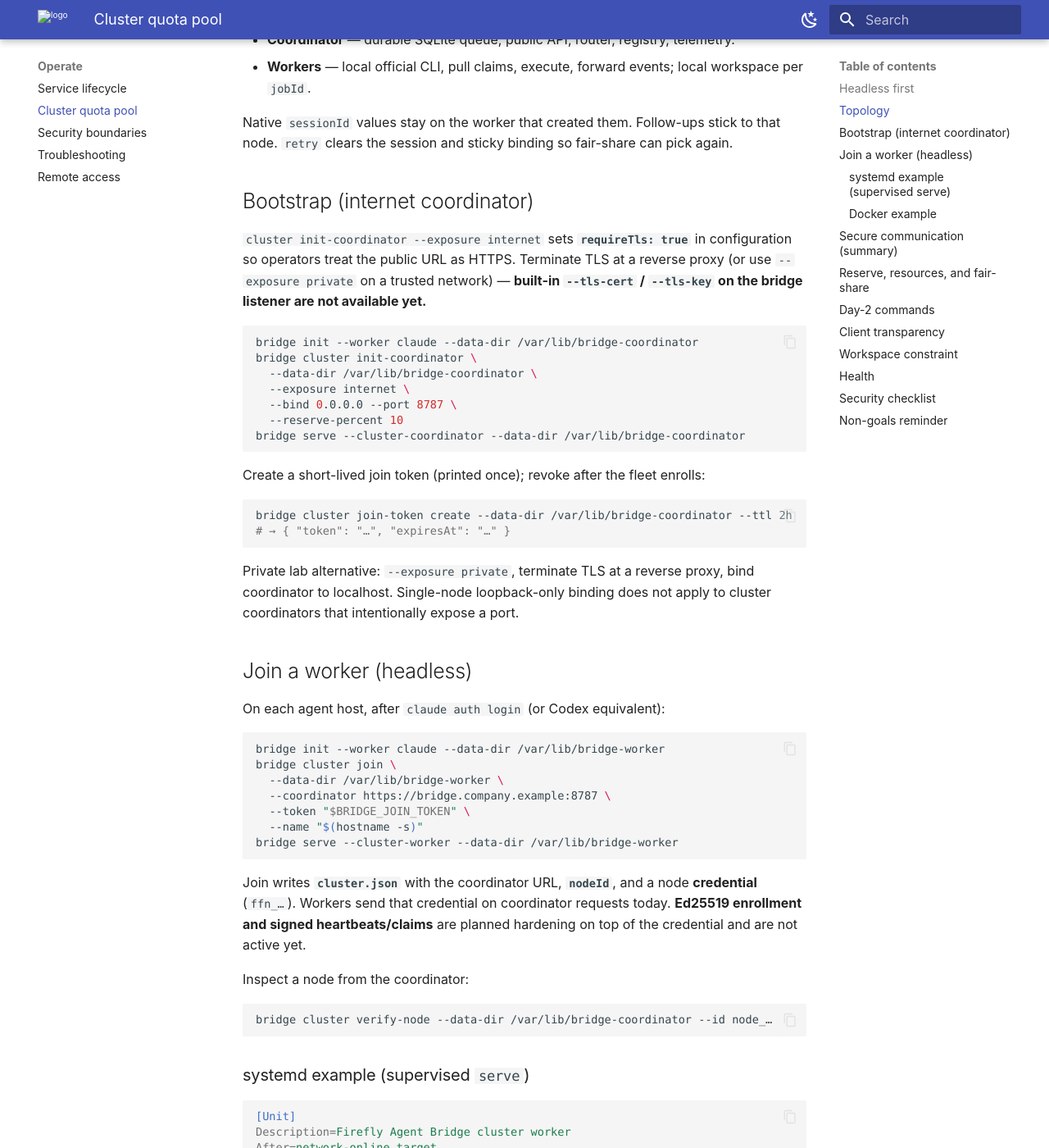
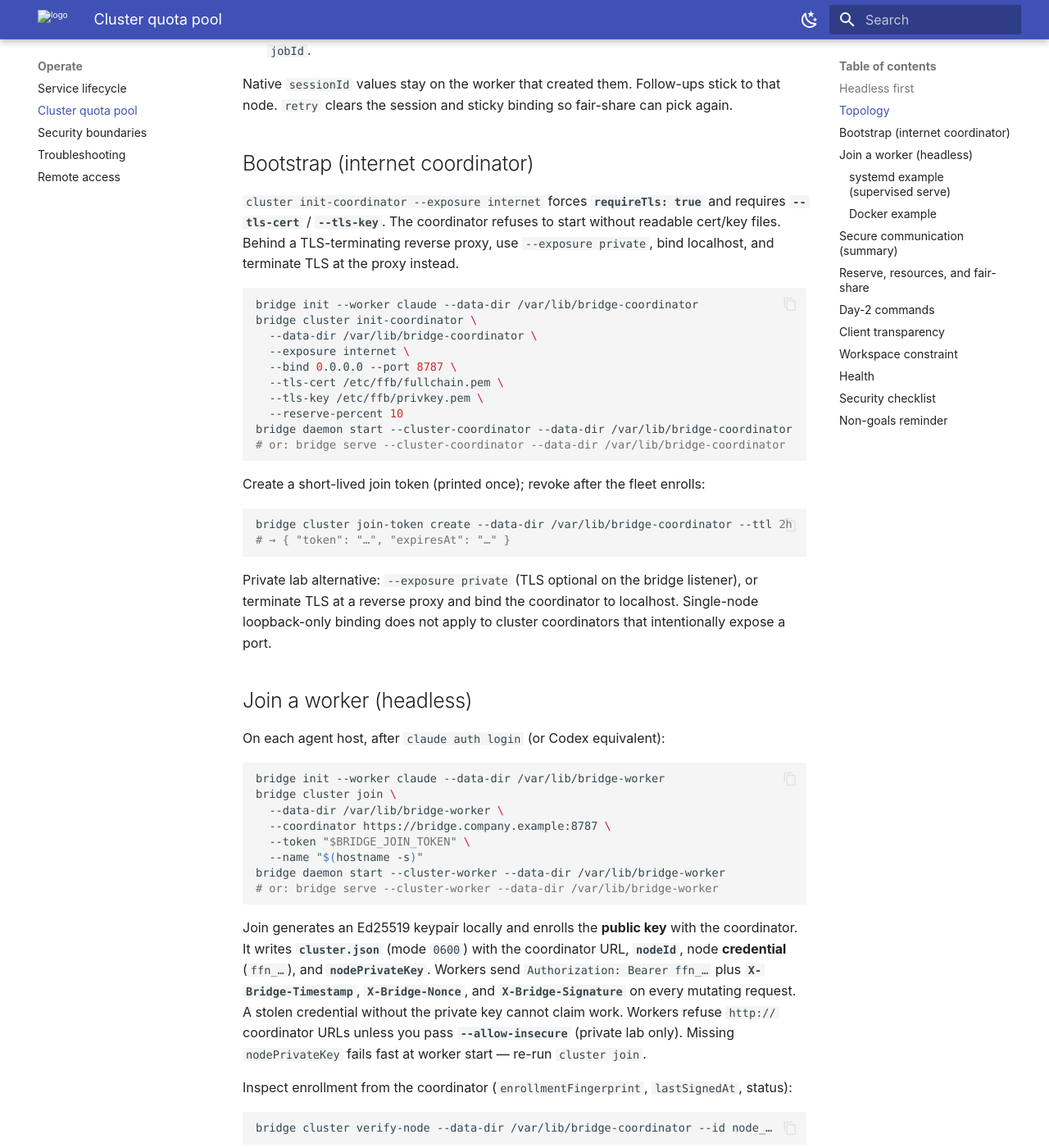
Before and after one commit to fireflyframework/firefly-agent-bridge, an MkDocs documentation site: the page built from docs/cluster.md, in a window 1280 px wide and 1400 px high, scrolled down 1500 px. Shown: the whole window at 82% size. Built offline with MkDocs 1.6.1 and Material for MkDocs 9.7.7, drawn with Linux system fonts in a browser that asks for light colours; some of the changed text lies outside the part shown.

Commit message:
fix(cluster): sync security docs and tighten worker gates
Document shipped daemon/TLS/Ed25519 paths, cover join rate-limit and
CIDR rejection in tests, and fail fast when nodePrivateKey is missing.

````diff
--- a/docs/cluster.md
+++ b/docs/cluster.md
@@ -12,17 +12,17 @@ description: Run a headless company pool of Claude or Codex subscription workers
 
 Cluster mode turns many headless bridge **workers** (each with one Claude Code or Codex login) into one logical bridge behind a **coordinator**. Clients keep using the same HTTP, MCP, and OpenAI-compatible APIs. The coordinator fair-shares new work, keeps a configurable **reserve** of each node’s estimated quota unused (default 10%), and sticks native sessions to the node that created them.
 
-The coordinator is intended to run on an **internet-reachable host** (or private network). Workers call the coordinator over **HTTPS** (usually TLS at a reverse proxy) and stay headless with **`bridge serve --cluster-*`** — no UI required. See [Architecture — Cluster mode](architecture.md#cluster-mode-optional) for how this fits the single-node model; [Service lifecycle](operations.md) covers graceful stop and backups for any data directory.
+The coordinator is intended to run on an **internet-reachable host** (or private network). Workers call the coordinator over **HTTPS** and stay headless — no UI required. See [Architecture — Cluster mode](architecture.md#cluster-mode-optional) for how this fits the single-node model; [Service lifecycle](operations.md) covers graceful stop and backups for any data directory.
 
-!!! note "Supported run path today"
+!!! note "How to run the pool"
 
-    **`bridge serve --cluster-coordinator`** and **`bridge serve --cluster-worker`** are the supported way to run pool processes. **`bridge daemon start|status|stop`**, **listener TLS certificate CLI flags**, and **Ed25519-signed** worker heartbeats/claims are part of the intended internet-hardening model but are **not fully available yet** — workers enroll with a node **credential** today. Use **`serve`** under systemd, Docker, or a process supervisor until daemon support ships.
+    Use **`bridge serve --cluster-coordinator`** / **`--cluster-worker`** under systemd, Docker, or another supervisor, **or** **`bridge daemon start|status|stop`** with pidfile/logfile for bare VMs. Internet coordinators require listener TLS (`--tls-cert` / `--tls-key`). Workers enroll an Ed25519 key at join and sign every mutating coordinator request.
 
 ## Headless first
 
 | You need | Use |
 |----------|-----|
-| Run coordinator / worker | `bridge serve --cluster-coordinator` / `--cluster-worker` (foreground or under a supervisor) |
+| Run coordinator / worker | `bridge serve --cluster-*` or `bridge daemon start --cluster-*` |
 | Join, drain, leave, tokens, status, verify | `bridge cluster …` (JSON on stdout) |
 | Automate / CI | Same CLI + HTTP; set tokens via flags or env |
 | Watch capacity | `cluster status` or `GET /v1/bridge/status` → `cluster` |
@@ -42,7 +42,7 @@ Native `sessionId` values stay on the worker that created them. Follow-ups stick
 
 ## Bootstrap (internet coordinator)
 
-`cluster init-coordinator --exposure internet` sets **`requireTls: true`** in configuration so operators treat the public URL as HTTPS. Terminate TLS at a reverse proxy (or use `--exposure private` on a trusted network) — **built-in `--tls-cert` / `--tls-key` on the bridge listener are not available yet.**
+`cluster init-coordinator --exposure internet` forces **`requireTls: true`** and requires **`--tls-cert`** / **`--tls-key`**. The coordinator refuses to start without readable cert/key files. Behind a TLS-terminating reverse proxy, use `--exposure private`, bind localhost, and terminate TLS at the proxy instead.
 
 ```bash
 bridge init --worker claude --data-dir /var/lib/bridge-coordinator
@@ -50,8 +50,11 @@ bridge cluster init-coordinator \
   --data-dir /var/lib/bridge-coordinator \
   --exposure internet \
   --bind 0.0.0.0 --port 8787 \
+  --tls-cert /etc/ffb/fullchain.pem \
+  --tls-key /etc/ffb/privkey.pem \
   --reserve-percent 10
-bridge serve --cluster-coordinator --data-dir /var/lib/bridge-coordinator
+bridge daemon start --cluster-coordinator --data-dir /var/lib/bridge-coordinator
+# or: bridge serve --cluster-coordinator --data-dir /var/lib/bridge-coordinator
 ```
 
 Create a short-lived join token (printed once); revoke after the fleet enrolls:
@@ -61,7 +64,7 @@ bridge cluster join-token create --data-dir /var/lib/bridge-coordinator --ttl 2h
 # → { "token": "…", "expiresAt": "…" }
 ```
 
-Private lab alternative: `--exposure private`, terminate TLS at a reverse proxy, bind coordinator to localhost. Single-node loopback-only binding does not apply to cluster coordinators that intentionally expose a port.
+Private lab alternative: `--exposure private` (TLS optional on the bridge listener), or terminate TLS at a reverse proxy and bind the coordinator to localhost. Single-node loopback-only binding does not apply to cluster coordinators that intentionally expose a port.
 
 ## Join a worker (headless)
 
@@ -74,12 +77,13 @@ bridge cluster join \
   --coordinator https://bridge.company.example:8787 \
   --token "$BRIDGE_JOIN_TOKEN" \
   --name "$(hostname -s)"
-bridge serve --cluster-worker --data-dir /var/lib/bridge-worker
+bridge daemon start --cluster-worker --data-dir /var/lib/bridge-worker
+# or: bridge serve --cluster-worker --data-dir /var/lib/bridge-worker
 ```
 
-Join writes **`cluster.json`** with the coordinator URL, **`nodeId`**, and a node **credential** (`ffn_…`). Workers send that credential on coordinator requests today. **Ed25519 enrollment and signed heartbeats/claims** are planned hardening on top of the credential and are not active yet.
+Join generates an Ed25519 keypair locally and enrolls the **public key** with the coordinator. It writes **`cluster.json`** (mode `0600`) with the coordinator URL, **`nodeId`**, node **credential** (`ffn_…`), and **`nodePrivateKey`**. Workers send `Authorization: Bearer ffn_…` plus **`X-Bridge-Timestamp`**, **`X-Bridge-Nonce`**, and **`X-Bridge-Signature`** on every mutating request. A stolen credential without the private key cannot claim work. Workers refuse `http://` coordinator URLs unless you pass **`--allow-insecure`** (private lab only). Missing `nodePrivateKey` fails fast at worker start — re-run `cluster join`.
 
-Inspect a node from the coordinator:
+Inspect enrollment from the coordinator (`enrollmentFingerprint`, `lastSignedAt`, status):
 
 ```bash
 bridge cluster verify-node --data-dir /var/lib/bridge-coordinator --id node_…
@@ -115,13 +119,13 @@ Mount `/data` with `config.json` + `cluster.json`. Run `cluster join` as an init
 
 ## Secure communication (summary)
 
-| Plane | Auth (today) |
-|-------|----------------|
-| Clients → coordinator | Bridge bearer tokens (`ffb_…`); use HTTPS to the public URL |
-| Workers → coordinator | Node credential (`ffn_…`) on worker API requests |
-| Join | Short-lived join token → node credential enrollment |
+| Plane | Auth |
+|-------|------|
+| Clients → coordinator | Bridge bearer tokens (`ffb_…`) over HTTPS |
+| Workers → coordinator | Node credential (`ffn_…`) **plus** Ed25519 request signatures (timestamp + nonce, replay-protected) |
+| Join | Short-lived join token → credential + public-key enrollment (rate-limited; optional `allowedWorkerCidrs`) |
 
-**Planned hardening:** Ed25519 signature headers on worker requests (credential plus enrolled key), stricter replay windows, optional **`bridge daemon`**, and listener TLS flags. Until then, protect join tokens, restrict network paths, and terminate TLS in front of the coordinator. See [Security boundaries](security.md).
+Internet exposure requires in-process TLS on the coordinator listener. Private lab may use `--exposure private` with optional cleartext or a reverse proxy. Daemon mode (`bridge daemon start|status|stop`) writes pidfile + logfile under the data directory by default. See [Security boundaries](security.md).
 
 ## Reserve, resources, and fair-share
 
@@ -173,9 +177,11 @@ Job files live under the **worker’s** configured workspace, namespaced by job
 
 ## Security checklist
 
-- Join tokens: short TTL, revoke after provisioning.
-- Node credentials in `cluster.json` with restrictive file modes.
-- Prefer TLS to the coordinator; restrict worker source CIDRs when possible.
+- Join tokens: short TTL, revoke after provisioning; join rate limit applies per source address.
+- Node credentials **and** Ed25519 private key in `cluster.json` with restrictive file modes (`0600`).
+- Internet coordinators: readable TLS cert/key; workers use `https://` only.
+- Optional `allowedWorkerCidrs` on the coordinator; leave/remove revokes credential and enrolled key.
+- `cluster verify-node` shows enrollment fingerprint and last successful signature time.
 - Do not expose worker health ports beyond localhost.
 - Keep rejecting Anthropic/OpenAI API-key env overrides on workers (subscription posture unchanged).
 
````
Also changed, not shown: docs/architecture.md (+1 -1 lines), 3 other files.
